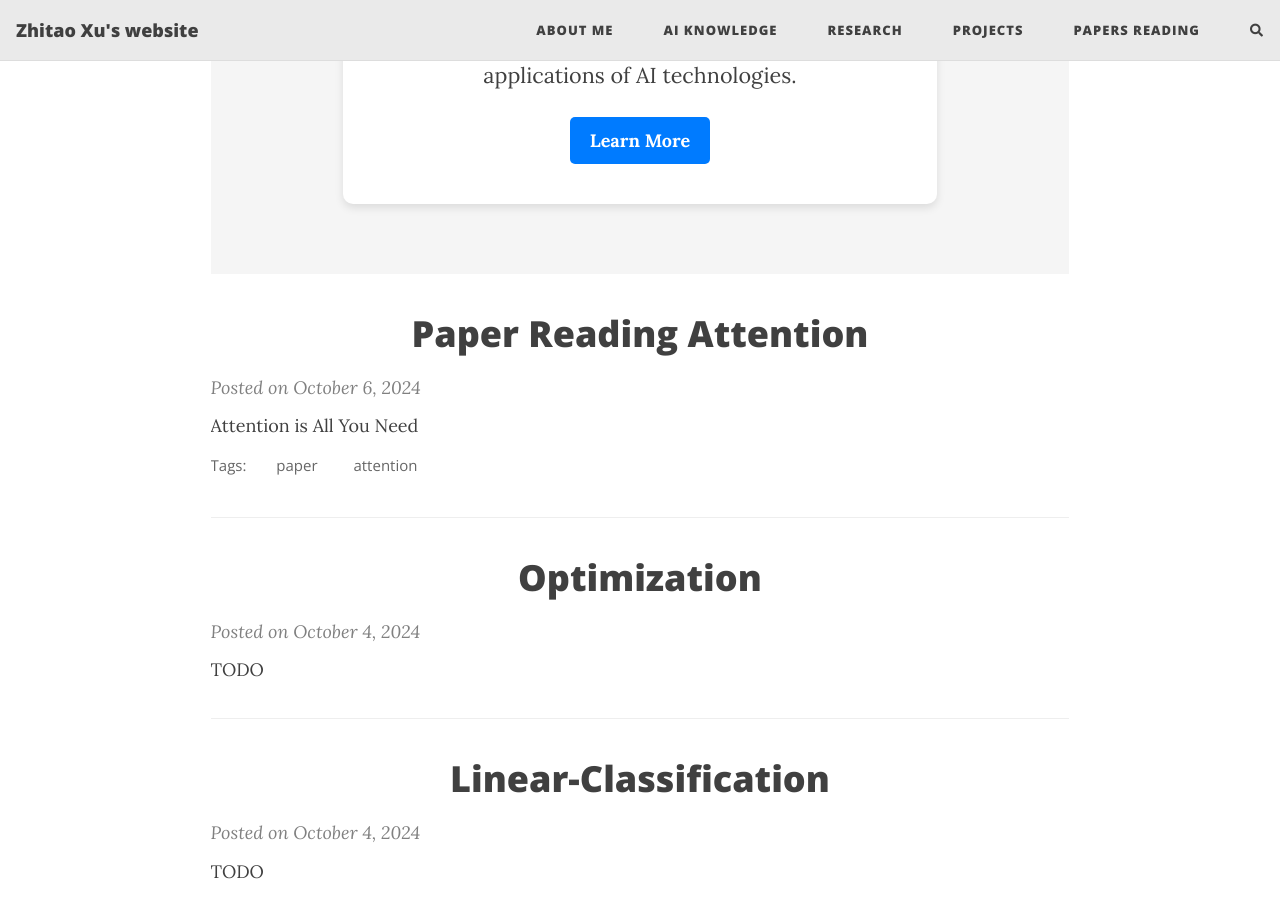
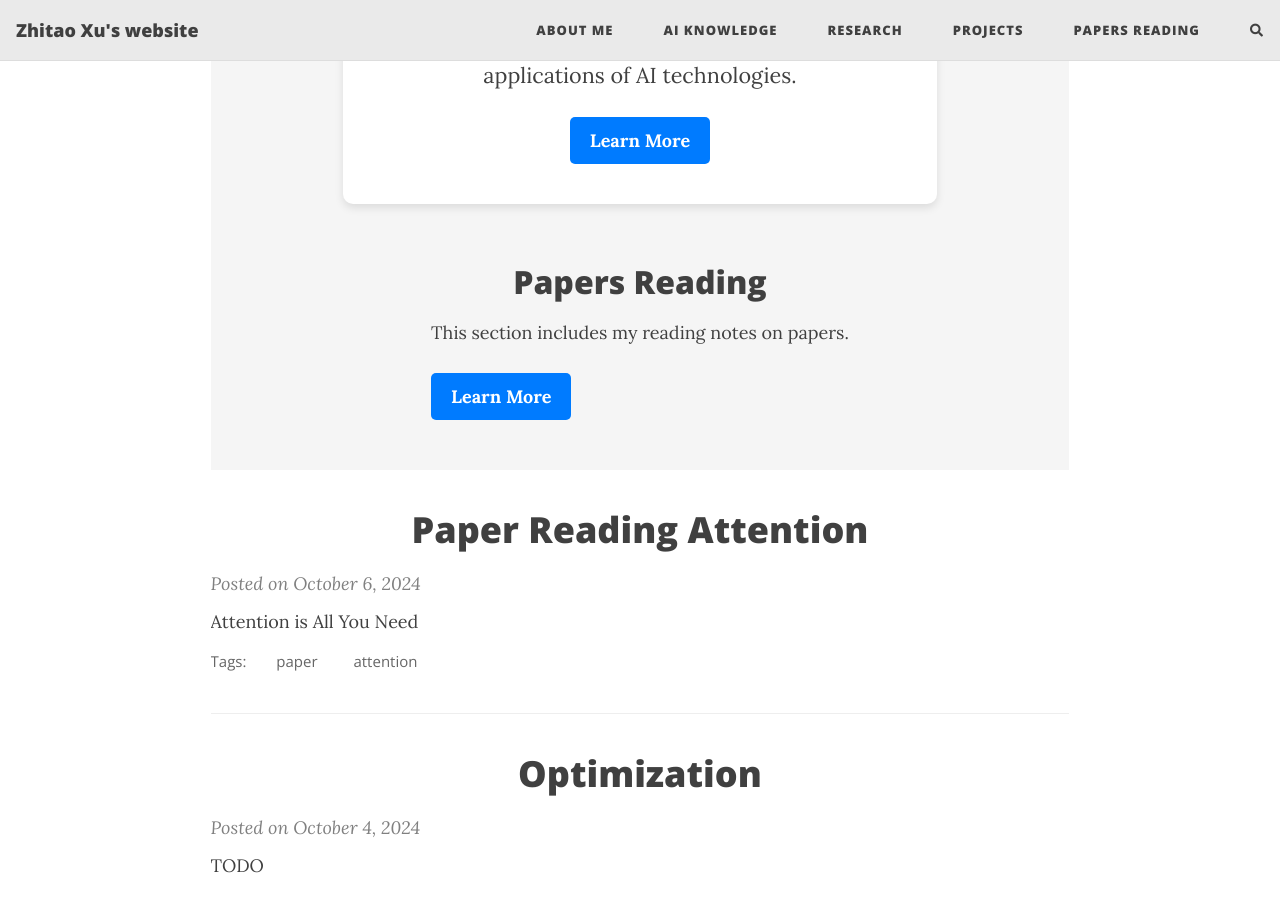
Before and after one commit to HerrXu01/herrxu01.github.io, a Jekyll site: the page built from index.html, in a window 1280 px wide and 900 px high, scrolled down 2398 px. Built offline with Jekyll 4.4.1, drawn with Linux system fonts in a browser that asks for light colours; the list of posts is cut into pages by our own code; comment, search, counter and statistics services are not loaded.

Commit message:
add papers reading to summary section

```diff
--- a/_layouts/home.html
+++ b/_layouts/home.html
@@ -42,6 +42,11 @@ layout: page
     <h2>Projects</h2>
     <p>This section demonstrates some real-world applications of AI technologies.</p>
     <a href="/projects/" class="summary-link">Learn More</a>
+  </div>
+  <div>
+    <h2>Papers Reading</h2>
+    <p>This section includes my reading notes on papers.</p>
+    <a href="/papers-reading/" class="summary-link">Learn More</a>
   </div>
 </div>
 
```
